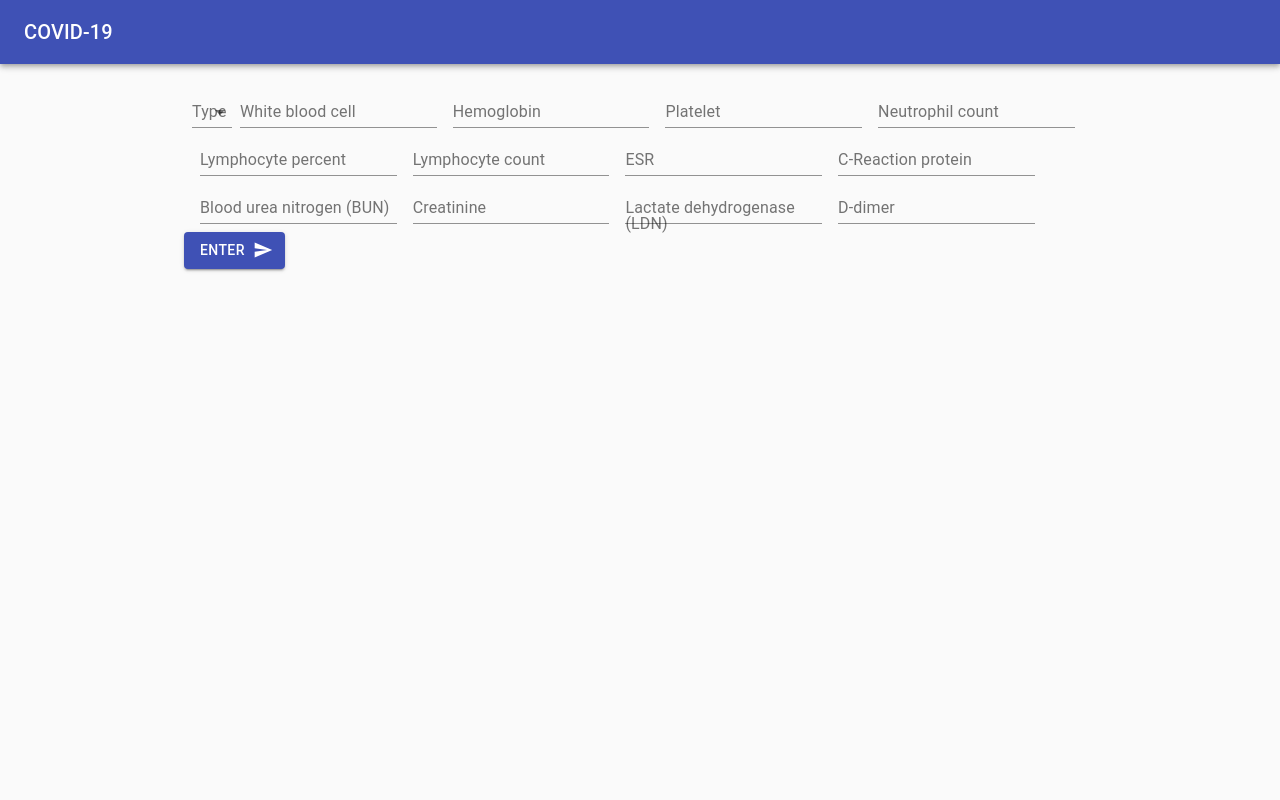
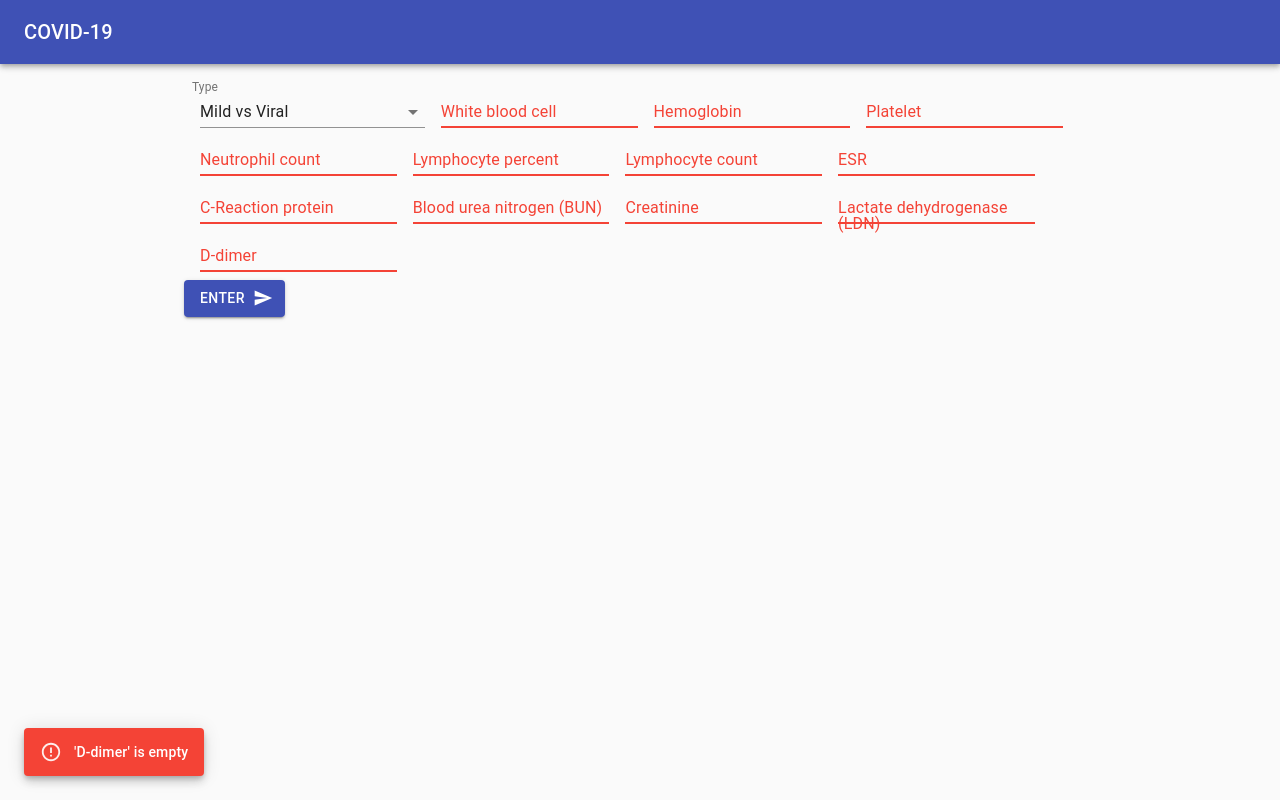
Before and after one commit to forrestbao/covid-19, a React (Create React App) app in the folder web/: page / in a window 1280 px wide. Both pictures are taken after a click on the button "ENTER". Built offline with nearby package versions, Linux system fonts and the light colour scheme.

Commit message:
web: improve Input

```diff
--- a/web/package.json
+++ b/web/package.json
@@ -5,6 +5,7 @@
   "dependencies": {
     "@material-ui/core": "^4.9.12",
     "@material-ui/icons": "^4.9.1",
+    "@material-ui/lab": "^4.0.0-alpha.51",
     "@testing-library/jest-dom": "^4.2.4",
     "@testing-library/react": "^9.3.2",
     "@testing-library/user-event": "^7.1.2",
--- a/web/src/index.tsx
+++ b/web/src/index.tsx
@@ -6,7 +6,7 @@ import * as serviceWorker from './serviceWorker'
 
 ReactDOM.render(
   <React.StrictMode>
-    <App />
+    <App/>
   </React.StrictMode>,
   document.getElementById('root')
 )
--- a/web/src/pages/Home.tsx
+++ b/web/src/pages/Home.tsx
@@ -1,13 +1,33 @@
-import React, { useCallback } from 'react'
+import React, { useCallback, useState } from 'react'
 import { useLocalStore, useObserver } from 'mobx-react'
-import { Container, CssBaseline, FormControl, InputLabel, MenuItem, Select, Button } from '@material-ui/core'
+import {
+  Container, CssBaseline, FormControl, InputLabel, MenuItem,
+  Select, Button, Snackbar
+} from '@material-ui/core'
+import MuiAlert from '@material-ui/lab/Alert'
 import { Send } from '@material-ui/icons'
 import { makeStyles } from '@material-ui/core/styles'
 import NumberInput from '../components/NumberInput'
 
+const formData = [
+  { label: 'White blood cell', error: false },
+  { label: 'Hemoglobin', error: false },
+  { label: 'Platelet', error: false },
+  { label: 'Neutrophil count', error: false },
+  { label: 'Lymphocyte percent', error: false },
+  { label: 'Lymphocyte count', error: false },
+  { label: 'ESR', error: false },
+  { label: 'C-Reaction protein', error: false },
+  { label: 'Blood urea nitrogen (BUN)', error: false },
+  { label: 'Creatinine', error: false },
+  { label: 'Lactate dehydrogenase (LDN)', error: false },
+  { label: 'D-dimer', error: false }
+]
+
 const createStore = () => ({
   form: new Array(12) as number[],
-  type: 0
+  type: 0,
+  data: [...formData]
 })
 
 const formStoreContext = React.createContext <ReturnType<typeof createStore> | null>(null)
@@ -38,39 +58,60 @@ const useStyles = makeStyles(theme => ({
 const HomePageConsumer: React.FC = () => {
   const classes = useStyles()
   const formStore = useFormStore()
+  const [isSnackbarOpen, setSnackbarOpen] = useState<boolean>(false)
+  const [snackbarMessage, setSnackbarMessage] = useState<string>('')
   const setField = useCallback((index: number, value: number) => {
     formStore.form[index] = value
-  }, [formStore.form])
+    formStore.data[index].error = false
+  }, [formStore.form, formStore.data])
+  const showError = useCallback((errorMessage: string) => {
+    setSnackbarOpen(true)
+    setSnackbarMessage(errorMessage)
+  }, [])
   const enter = useCallback(() => {
-    // todo
-    // eslint-disable-next-line react-hooks/exhaustive-deps
-  }, [formStore.form, formStore.type])
+    formStore.form.forEach((item, index) => {
+      if (item == null) {
+        !isSnackbarOpen && showError(`'${formData[index].label}' is empty`)
+        formStore.data[index].error = true
+      }
+    })
+  }, [formStore.form, formStore.data, showError, isSnackbarOpen])
   return useObserver(() => (
     <Container maxWidth='md'>
       <CssBaseline/>
       <FormControl className={classes.formControl} style={{ marginTop: '1rem' }}>
         <InputLabel>Type</InputLabel>
-        <Select onChange={(event) => {
-          formStore.type = Number(event.target.value as number)
-        }}>
+        <Select
+          className={classes.inputField}
+          defaultValue={0}
+          onChange={(event) => {
+            formStore.type = Number(event.target.value as number)
+          }}
+        >
           <MenuItem value={0}>Mild vs Viral</MenuItem>
           <MenuItem value={1}>Severe vs Viral</MenuItem>
           <MenuItem value={2}>Mild vs Severe</MenuItem>
         </Select>
-        <NumberInput className={classes.inputField} label='White blood cell' field={0} callback={setField}/>
-        <NumberInput className={classes.inputField} label='Hemoglobin' field={1} callback={setField}/>
-        <NumberInput className={classes.inputField} label='Platelet' field={2} callback={setField}/>
-        <NumberInput className={classes.inputField} label='Neutrophil count' field={3} callback={setField}/>
-        <NumberInput className={classes.inputField} label='Lymphocyte percent' field={4} callback={setField}/>
-        <NumberInput className={classes.inputField} label='Lymphocyte count' field={5} callback={setField}/>
-        <NumberInput className={classes.inputField} label='ESR' field={6} callback={setField}/>
-        <NumberInput className={classes.inputField} label='C-Reaction protein' field={7} callback={setField}/>
-        <NumberInput className={classes.inputField} label='Blood urea nitrogen (BUN)' field={8} callback={setField}/>
-        <NumberInput className={classes.inputField} label='Creatinine' field={9} callback={setField}/>
-        <NumberInput className={classes.inputField} label='Lactate dehydrogenase (LDN)' field={10} callback={setField}/>
-        <NumberInput className={classes.inputField} label='D-dimer' field={11} callback={setField}/>
+        {formStore.data.map((item, index) =>
+          (<NumberInput
+            className={classes.inputField}
+            error={item.error}
+            label={item.label}
+            field={index}
+            key={index}
+            callback={setField}
+          />))
+        }
       </FormControl>
       <Button onClick={enter} variant='contained' color='primary' endIcon={<Send/>}>Enter</Button>
+      <Snackbar
+        anchorOrigin={{ vertical: 'bottom', horizontal: 'left' }}
+        open={isSnackbarOpen}
+        autoHideDuration={6000}
+        onClose={() => { setSnackbarOpen(false) }}
+      >
+        <MuiAlert elevation={6} variant='filled' severity='error'>{snackbarMessage}</MuiAlert>
+      </Snackbar>
     </Container>
   ))
 }
```
Also changed, not shown: 1 other file (tests, documents, lock files or other folders).
